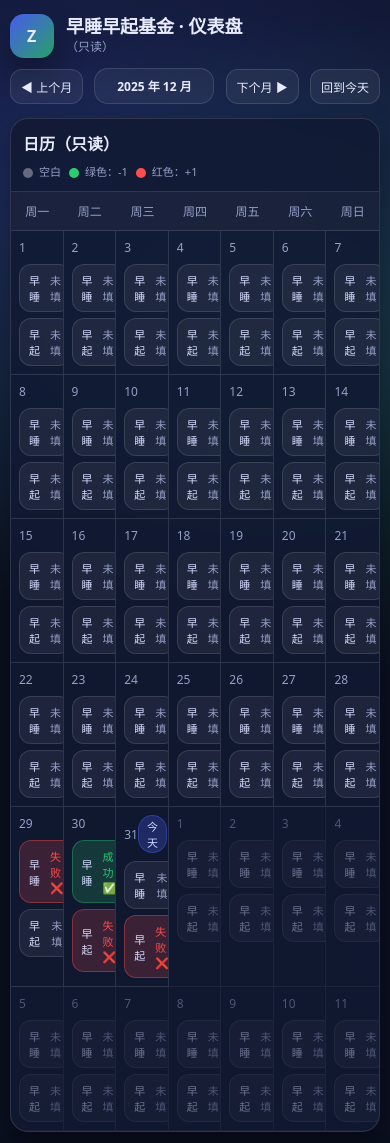
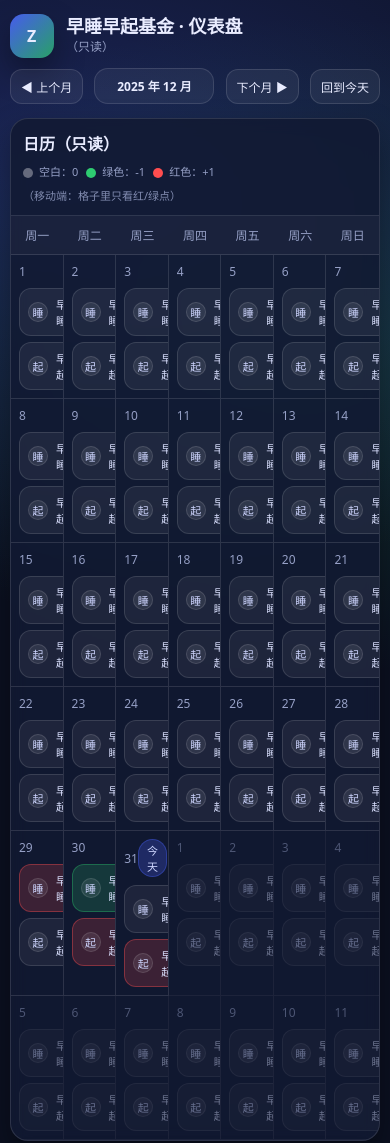
Before and after one commit to nightt5879/ypy_early_sleep_fund, a plain HTML site: page index.html in a window 390 px wide. Shown: the top 1143 px of the page. Drawn offline with Linux system fonts and the light colour scheme.

Commit message:
移动端适配优化

```diff
--- a/index.html
+++ b/index.html
@@ -128,7 +128,6 @@
 
     .twoSlots{display:grid;grid-template-columns: 1fr;gap:8px;}
 
-    /* 只读：不允许交互 */
     .slot{
       display:flex;
       align-items:center;
@@ -140,8 +139,18 @@
       background: var(--blank);
       user-select:none;
     }
-    .slot .label{font-size:12px;color:#d7dcff;}
+    .slot .label{font-size:12px;color:#d7dcff;display:flex;align-items:center;gap:8px;}
     .slot .stateText{font-size:12px;color:var(--muted)}
+
+    /* 右侧指示圆点（桌面端也显示，但不突兀） */
+    .indicator{
+      width:10px;height:10px;border-radius:999px;flex:0 0 auto;
+      background: rgba(255,255,255,.28);
+      box-shadow: 0 0 0 2px rgba(0,0,0,.12) inset;
+    }
+    .slot.good .indicator{background: rgba(46,204,113,.95);}
+    .slot.bad  .indicator{background: rgba(255,77,79,.96);}
+    .slot.blank .indicator{background: rgba(255,255,255,.28);}
 
     .slot.good{background: rgba(46,204,113,.18); border-color: rgba(46,204,113,.35)}
     .slot.good .stateText{color: rgba(46,204,113,.95)}
@@ -162,33 +171,13 @@
 
     .footer{margin-top:12px;color:rgba(255,255,255,.55);font-size:12px;text-align:center;}
 
-    /* ===== Mobile (<= 560px) ===== */
+    /* ===== Mobile (<= 560px): 日历只显示红/绿/灰点 + 小标签 ===== */
     @media (max-width: 560px){
       body{ padding:14px 10px; }
-
-    .topbar{
-      flex-direction: column;
-      align-items: stretch;
-      gap:10px;
-    }
-
-    .toolbar{
-      justify-content: space-between;
-      gap:8px;
-    }
-
-    .monthTitle{
-      min-width: 120px;
-      padding:8px 10px;
-      font-size:12px;
-    }
-
-    .btn{
-      padding:8px 10px;
-      border-radius:12px;
-      font-size:12px;
-      gap:6px;
-    }
+      .topbar{ flex-direction: column; align-items: stretch; gap:10px; }
+      .toolbar{ justify-content: space-between; gap:8px; }
+      .monthTitle{ min-width: 120px; padding:8px 10px; font-size:12px; }
+      .btn{ padding:8px 10px; border-radius:12px; font-size:12px; gap:6px; }
 
       .cardHeader{
         padding:12px 12px;
@@ -196,44 +185,48 @@
         align-items: flex-start;
         gap:8px;
       }
-
       .legend{ font-size:11px; gap:8px; }
 
-    /* 日历格子压缩 */
-    .cell{
-      padding:8px;
-      min-height:92px;
+      .cell{ padding:8px; min-height:88px; }
+      .twoSlots{ gap:6px; }
+
+      /* 重点：移动端隐藏“成功/失败/未填”文字，只保留颜色点 + “睡/起”标签 */
+      .slot{
+        padding:7px 8px;
+        border-radius:12px;
+        background: rgba(255,255,255,.05);
+      }
+      .slot .stateText{ display:none; }
+
+      /* 标签变得更像小胶囊 */
+      .slot .label{
+        font-size:11px;
+        color:#dbe1ff;
       }
 
-    .twoSlots{ gap:6px; }
-
-    .slot{
-      padding:7px 9px;
-      border-radius:12px;
+      /* 让“睡/起”更像 badge（通过 JS 注入的 span.tag） */
+      .tag{
+        display:inline-flex;
+        align-items:center;
+        justify-content:center;
+        width:20px;height:20px;
+        border-radius:999px;
+        background: rgba(255,255,255,.08);
+        border:1px solid rgba(255,255,255,.12);
+        color:#cfd6ff;
+        font-size:11px;
+        flex:0 0 auto;
       }
 
-    .slot .label,
-    .slot .stateText{
-      font-size:11px;
+      .indicator{
+        width:12px;height:12px;
+        box-shadow: 0 0 0 2px rgba(0,0,0,.18) inset;
       }
 
-    /* 侧栏变成“卡片列表”更舒服 */
-    .side{
-      padding:12px;
-      gap:10px;
-    }
-
-    .metric{
-      padding:10px;
-      border-radius:14px;
-    }
-
+      .side{ padding:12px; gap:10px; }
+      .metric{ padding:10px; border-radius:14px; }
       .metric .v{ font-size:20px; }
-
-    .pill{
-      padding:5px 8px;
-      font-size:11px;
-    }
+      .pill{ padding:5px 8px; font-size:11px; }
     }
   </style>
 </head>
@@ -261,9 +254,10 @@
         <div class="cardHeader">
           <div style="font-weight:700">日历（只读）</div>
           <div class="legend">
-            <span><span class="dot" style="background:rgba(255,255,255,.35)"></span>空白</span>
+            <span><span class="dot" style="background:rgba(255,255,255,.35)"></span>空白：0</span>
             <span><span class="dot" style="background:var(--good)"></span>绿色：-1</span>
             <span><span class="dot" style="background:var(--bad)"></span>红色：+1</span>
+            <span style="opacity:.85">（移动端：格子里只看红/绿点）</span>
           </div>
         </div>
 
@@ -350,9 +344,9 @@
 
     // ====== 规则 ======
     function scoreOf(status){
-      if(status === 1) return -1;
-      if(status === 2) return +1;
-      return 0;
+      if(status === 1) return -1; // 成功（绿）
+      if(status === 2) return +1; // 失败（红）
+      return 0;                   // 未填（灰）
     }
     function stateLabel(s){
       if(s===1) return "成功 ✅";
@@ -441,12 +435,10 @@
       settledAmountEl.textContent = String(settledTotal);
       settledAtEl.textContent = state.settlement?.settledAt ? state.settlement.settledAt : "未结";
 
-      // 颜色提示（收益为负是“赚”，正是“亏”）
+      // 颜色提示（<=0 代表“赚”）
       totalScoreEl.style.color = (total <= 0) ? "rgba(46,204,113,.95)" : "rgba(255,77,79,.96)";
       monthScoreEl.style.color = (m.score <= 0) ? "rgba(46,204,113,.95)" : "rgba(255,77,79,.96)";
       unsettledEl.style.color = (unsettled <= 0) ? "rgba(46,204,113,.95)" : "rgba(255,77,79,.96)";
-
-      // 当日应结颜色（同样：<=0 代表赚）
       dailyDueEl.style.color = (dailyDue <= 0) ? "rgba(46,204,113,.95)" : "rgba(255,77,79,.96)";
     }
 
@@ -463,20 +455,35 @@
       }
     }
 
-    function makeSlot(label, status){
+    function makeSlot(label, shortTag, status){
       const slot = document.createElement("div");
       slot.className = "slot " + (status===1?"good":status===2?"bad":"blank");
 
       const l = document.createElement("div");
       l.className = "label";
-      l.textContent = label;
+
+      // 给移动端用的小圆标签：睡 / 起
+      const tag = document.createElement("span");
+      tag.className = "tag";
+      tag.textContent = shortTag;
+
+      const text = document.createElement("span");
+      text.textContent = label;
+
+      l.appendChild(tag);
+      l.appendChild(text);
 
       const r = document.createElement("div");
       r.className = "stateText";
       r.textContent = stateLabel(status);
 
+      const ind = document.createElement("span");
+      ind.className = "indicator";
+
       slot.appendChild(l);
       slot.appendChild(r);
+      slot.appendChild(ind);
+
       return slot;
     }
 
@@ -521,8 +528,8 @@
         two.className = "twoSlots";
 
         const day = state.data[iso] || { sleep:0, wake:0 };
-        two.appendChild(makeSlot("早睡", day.sleep ?? 0));
-        two.appendChild(makeSlot("早起", day.wake  ?? 0));
+        two.appendChild(makeSlot("早睡", "睡", day.sleep ?? 0));
+        two.appendChild(makeSlot("早起", "起", day.wake ?? 0));
 
         cell.appendChild(header);
         cell.appendChild(two);
```
Lines whose indentation alone changed are shown as unchanged.
